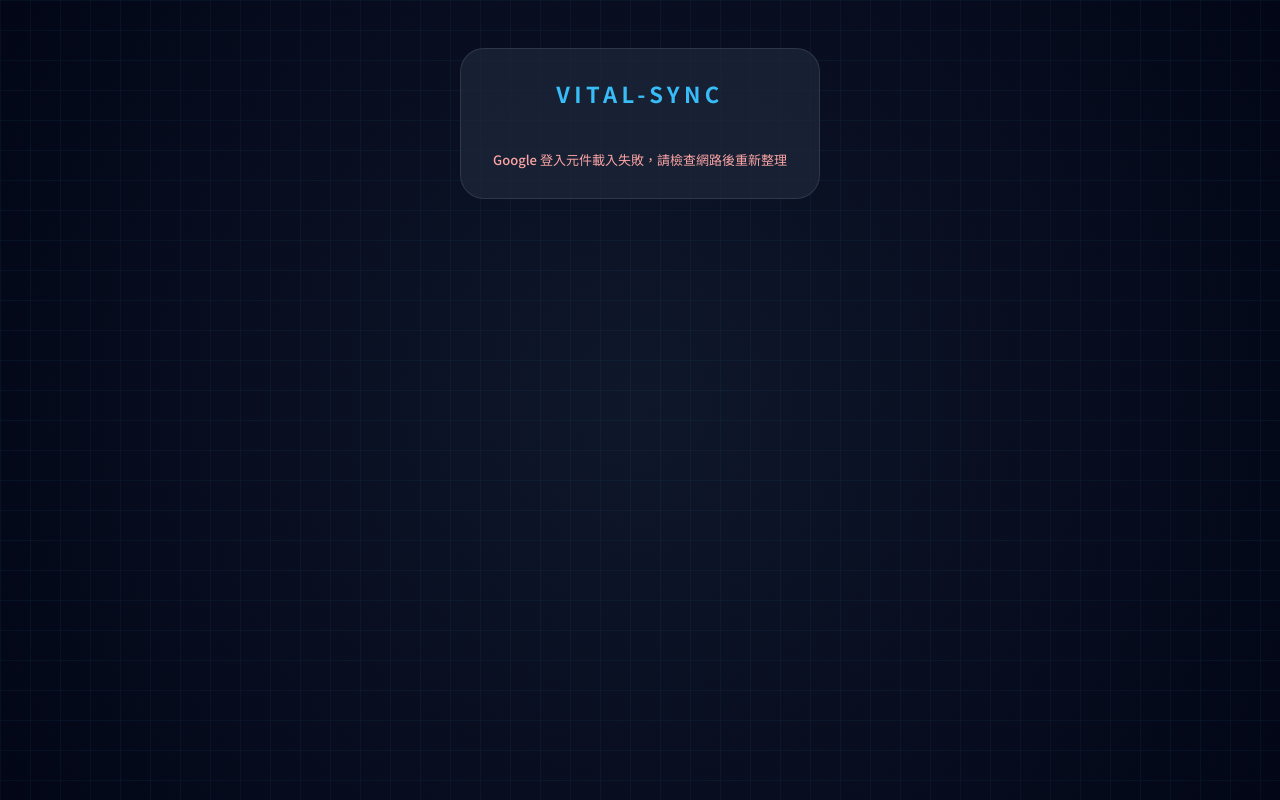
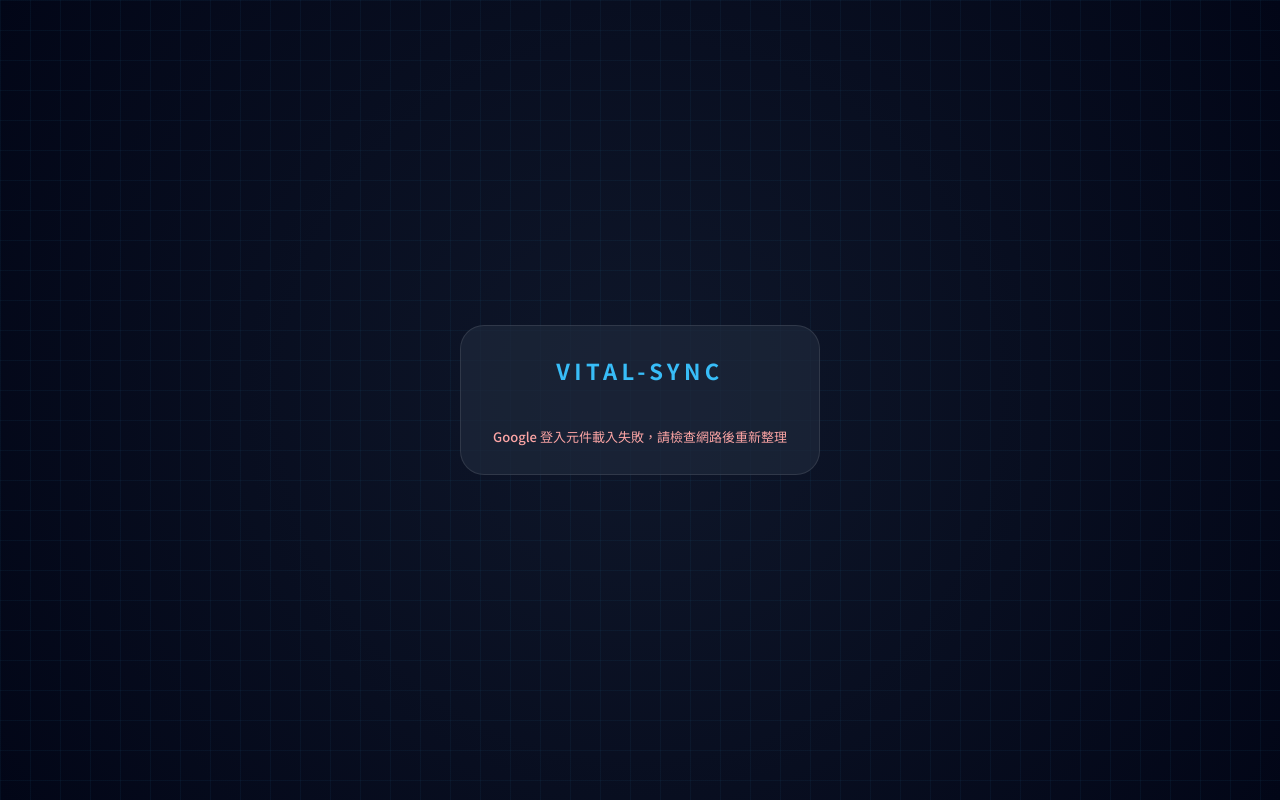
Before and after one commit to pp771007/vital-sync, a website: page index.html in a window 1280 px wide. Drawn offline with Linux system fonts and the light colour scheme.

Commit message:
Center the sign-in card vertically
While the sign-in / authorize card is the only thing on the page, lay out the body as a centered grid and drop the bottom padding reserved for the app's bottom bar.

```diff
--- a/index.html
+++ b/index.html
@@ -79,10 +79,14 @@
       z-index: 40;
     }
 
+    /* 還沒進到輸入畫面時整頁只剩登入卡片，把它放在畫面正中間；pb-24 是留給底部列的，這時不需要 */
+    body:has(> #auth:not([hidden])) { display: grid; place-items: center; min-height: 100dvh; padding-bottom: 1rem; }
+
     /* 登入卡片：樣式只套在卡片內，不影響上面原本的畫面 */
     #auth {
+      width: 100%;
       max-width: 360px;
-      margin: 32px auto 0;
+      margin: 0 auto;
       padding: 28px 24px;
       border-radius: 24px;
       background: rgba(30, 41, 59, 0.7);
```
